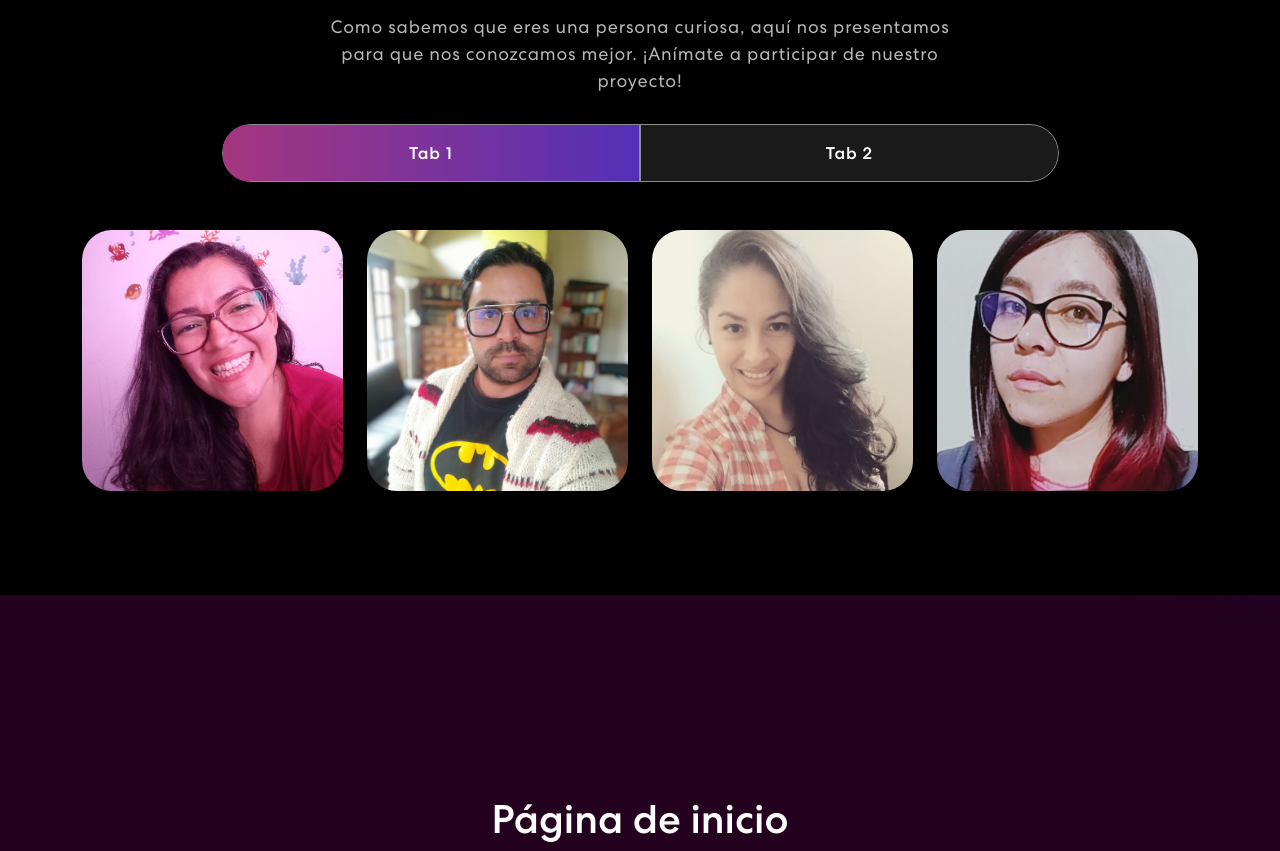
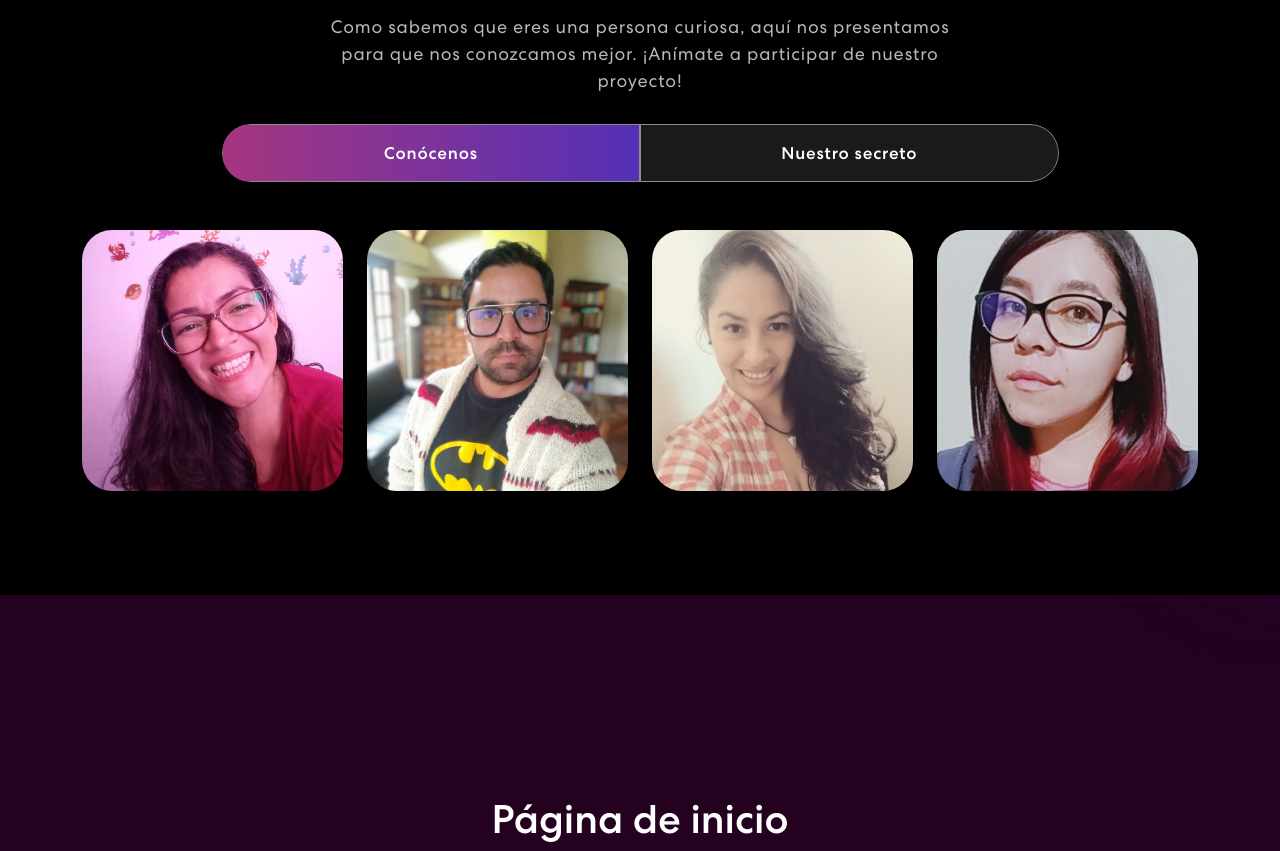
Before and after one commit to Dipop04/michithings_fe, a React (Create React App) app: page / in a window 1280 px wide. Shown: the part 1122-1973 px from the top of the page. Built offline with nearby package versions, Linux system fonts and the light colour scheme.

Commit message:
acualización equipo

```diff
--- a/src/components/equipo/equipo.js
+++ b/src/components/equipo/equipo.js
@@ -51,10 +51,10 @@ export const Equipo = () => {
                                     <Tab.Container id="equipos-tabs" defaultActiveKey="first">
                                         <Nav variant="pills" className="nav-pills mb-5 justify-content-center align-items-center" id="pills-tab">
                                             <Nav.Item>
-                                                <Nav.Link eventKey="first">Tab 1</Nav.Link>
+                                                <Nav.Link eventKey="first">Conócenos</Nav.Link>
                                             </Nav.Item>
                                             <Nav.Item>
-                                                <Nav.Link eventKey="second">Tab 2</Nav.Link>
+                                                <Nav.Link eventKey="second">Nuestro secreto</Nav.Link>
                                             </Nav.Item>
                                         </Nav>
                                         <Tab.Content id="slideInUp" className={isVisible ? "animate__animated animate__slideInUp" : ""}>
@@ -73,10 +73,11 @@ export const Equipo = () => {
                                                 </Row>
                                             </Tab.Pane>
                                             <Tab.Pane eventKey="section">
-                                                <p>Lorem ipsum dolor sit amet consectetur adipisicing elit. Cumque quam, quod neque provident velit, rem explicabo excepturi id illo molestiae blanditiis, eligendi dicta officiis asperiores delectus quasi inventore debitis quo.</p>
+                                                <p></p>
                                             </Tab.Pane>
-                                            <Tab.Pane eventKey="third">
-                                                <p>Lorem ipsum dolor sit amet consectetur adipisicing elit. Cumque quam, quod neque provident velit, rem explicabo excepturi id illo molestiae blanditiis, eligendi dicta officiis asperiores delectus quasi inventore debitis quo.</p>
+                                            <Tab.Pane eventKey="second">
+                                                <p>El equipo siempre está encontrándose para sacar lo mejor de cada uno, aportando más que sólo lo necesario para sacar adelante los proyectos creados en <b>Misión TIC 2022.</b></p>
+                                                <p>¿Nuestro secreto? No conformarnos jamás y siempre estar dispuestos a trabajar a pesar de las jornadas laborales, ya que todos somos padres de familia y contamos con tiempo reducido, y aún así demostramos que querer es poder.</p>
                                             </Tab.Pane>
                                         </Tab.Content>
                                     </Tab.Container>
```
